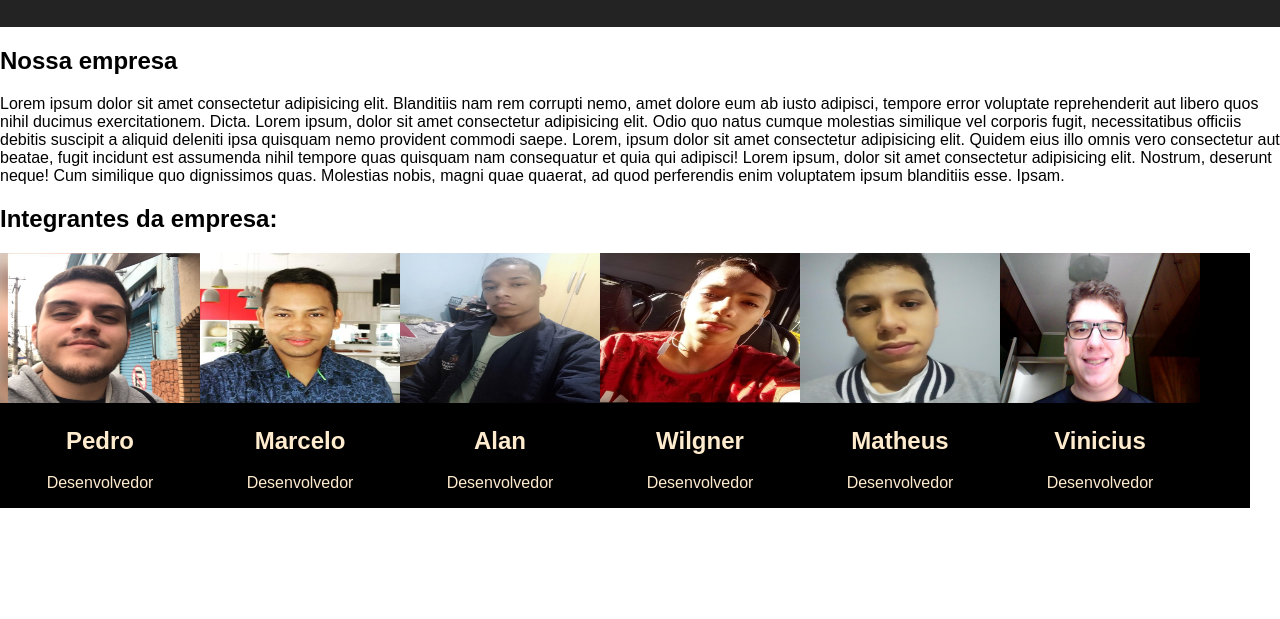
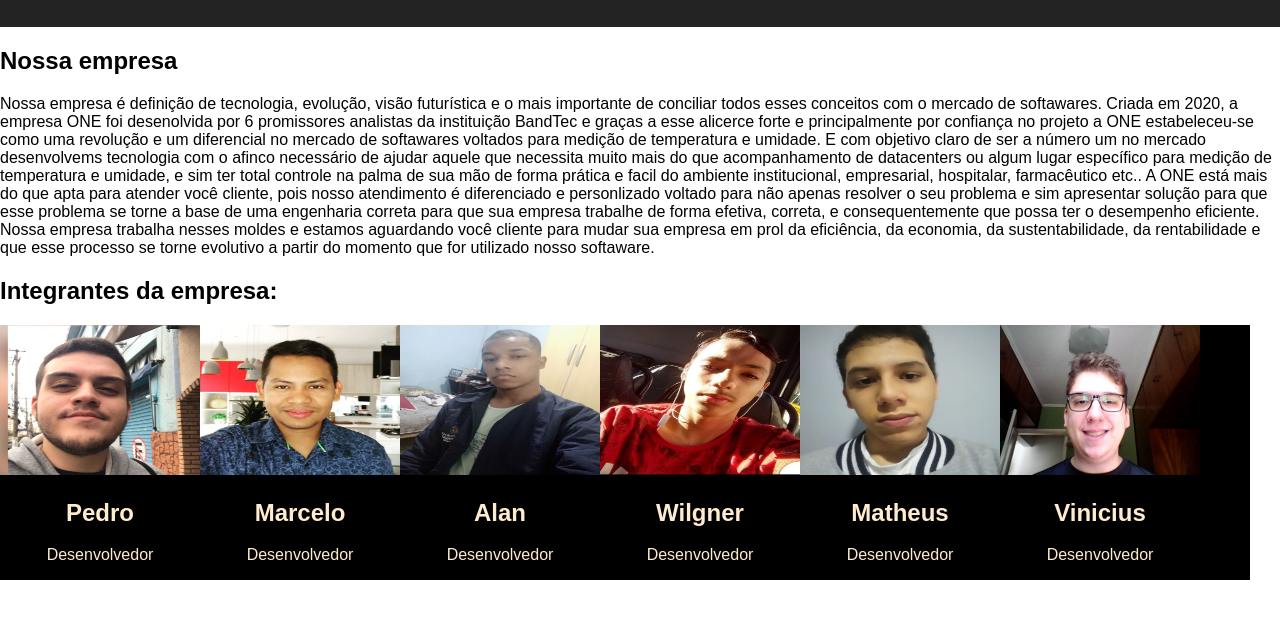
Before and after one commit to viniciushcano/PI-1o-semestre, a plain HTML site: page site/Sobre.html in a window 1280 px wide. Shown: the part 73-692 px from the top of the page. Drawn offline with Linux system fonts and the light colour scheme.

Commit message:
add o texto sobre do site

```diff
--- a/site/Sobre.html
+++ b/site/Sobre.html
@@ -26,14 +26,22 @@
 
     <h2>Nossa empresa</h2>
 
-    <p>Lorem ipsum dolor sit amet consectetur adipisicing elit. Blanditiis nam rem corrupti nemo, amet dolore eum ab
-        iusto adipisci, tempore error voluptate reprehenderit aut libero quos nihil ducimus exercitationem. Dicta.
-        Lorem ipsum, dolor sit amet consectetur adipisicing elit. Odio quo natus cumque molestias similique vel corporis
-        fugit, necessitatibus officiis debitis suscipit a aliquid deleniti ipsa quisquam nemo provident commodi saepe.
-        Lorem, ipsum dolor sit amet consectetur adipisicing elit. Quidem eius illo omnis vero consectetur aut beatae,
-        fugit incidunt est assumenda nihil tempore quas quisquam nam consequatur et quia qui adipisci!
-        Lorem ipsum, dolor sit amet consectetur adipisicing elit. Nostrum, deserunt neque! Cum similique quo dignissimos
-        quas. Molestias nobis, magni quae quaerat, ad quod perferendis enim voluptatem ipsum blanditiis esse. Ipsam.
+    <p>Nossa empresa é definição de tecnologia, evolução, visão futurística e o
+        mais importante de conciliar todos esses conceitos com o mercado de softawares.
+        Criada em 2020, a empresa ONE foi desenolvida por 6 promissores analistas da instituição BandTec
+        e graças a esse alicerce forte e principalmente por confiança no projeto a ONE estabeleceu-se
+        como uma revolução e um diferencial no mercado de softawares voltados para medição de temperatura
+        e umidade. E com objetivo claro de ser a número um no mercado desenvolvems tecnologia com o afinco
+        necessário de ajudar aquele que necessita muito mais do que acompanhamento de datacenters ou algum
+        lugar específico para medição de temperatura e umidade, e sim ter total controle na palma de sua
+        mão de forma prática e facil do ambiente institucional, empresarial, hospitalar, farmacêutico etc..
+        A ONE está mais do que apta para atender você cliente, pois nosso atendimento é diferenciado
+        e personlizado voltado para não apenas resolver o seu problema e sim apresentar solução para
+        que esse problema se torne a base de uma engenharia correta para que sua empresa trabalhe de forma
+        efetiva, correta, e consequentemente que possa ter o desempenho eficiente. Nossa empresa trabalha
+        nesses moldes e estamos aguardando você cliente para mudar sua empresa em prol da eficiência, da
+        economia, da sustentabilidade, da rentabilidade e que esse processo se torne evolutivo a partir do
+        momento que for utilizado nosso softaware.
     </p>
 
     <h2>Integrantes da empresa:</h2>
```
